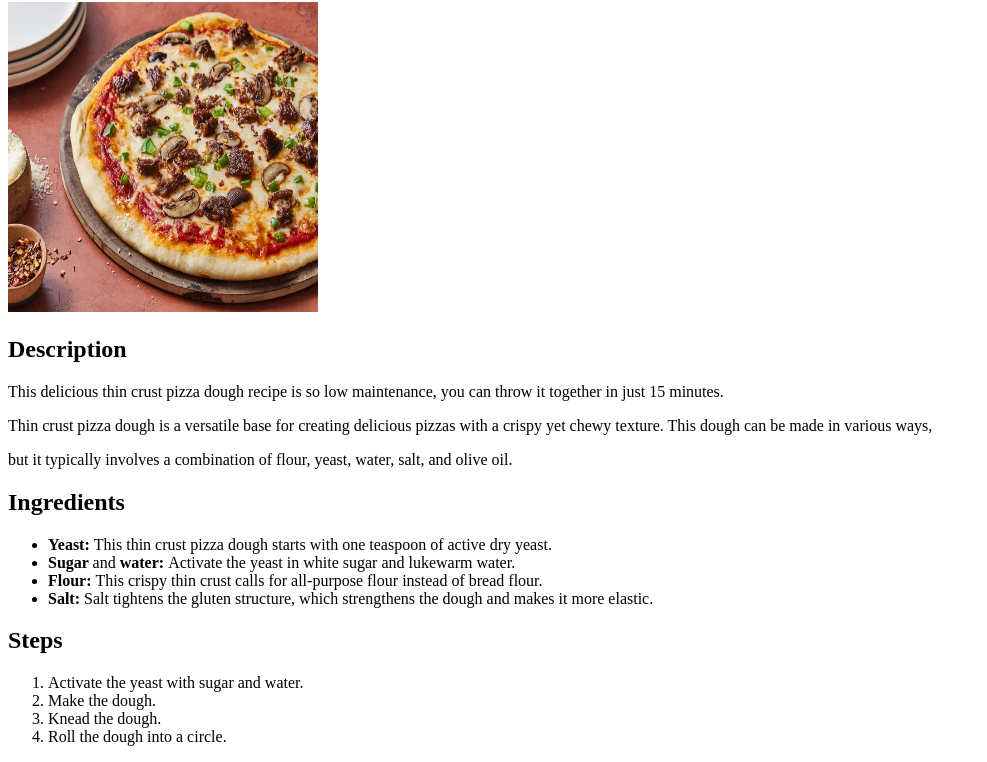
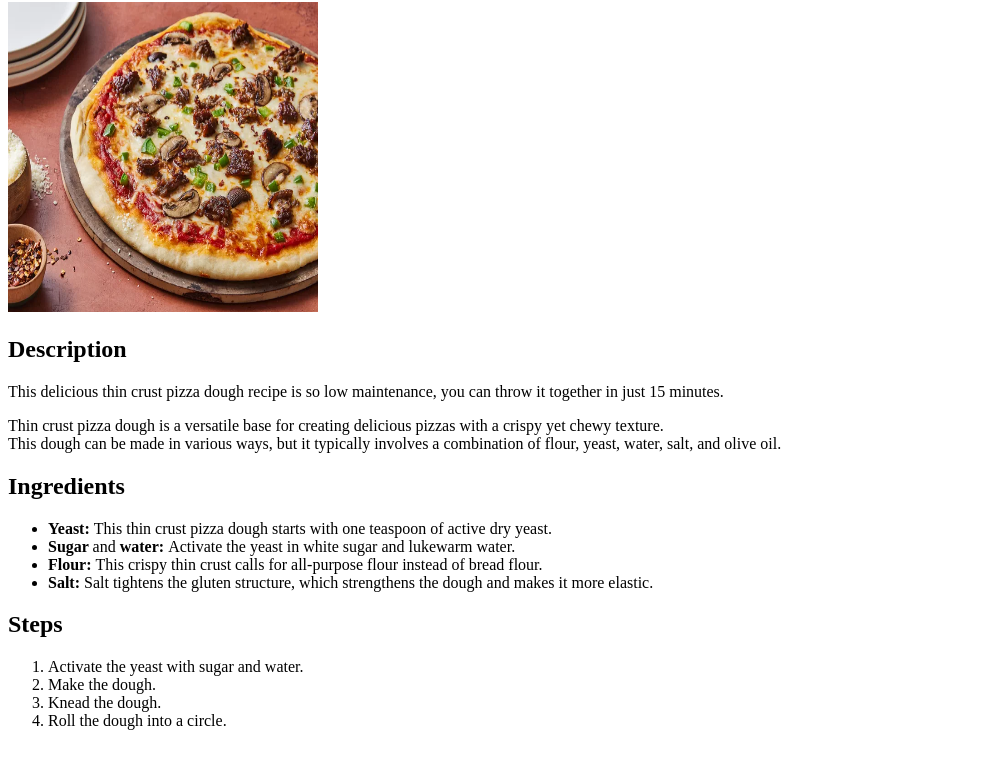
Before and after one commit to nohaidea/odin-recipes, a plain HTML site: page recipes/pizza.html in a window 1280 px wide. Shown: the part 104-866 px from the top of the page, without its empty margins (0-987 px from the left). Drawn offline with Linux system fonts and the light colour scheme.

Commit message:
Change the break line location

```diff
--- a/recipes/pizza.html
+++ b/recipes/pizza.html
@@ -10,8 +10,7 @@
         <img src="../images/pizza.webp" alt="picture of a pizza" height="310" width="310">
         <h2>Description</h2>
         <p>This delicious thin crust pizza dough recipe is so low maintenance, you can throw it together in just 15 minutes. </p>
-        <p>Thin crust pizza dough is a versatile base for creating delicious pizzas with a crispy yet chewy texture. This dough can be made in various ways,</p>
-        <p> but it typically involves a combination of flour, yeast, water, salt, and olive oil.</p>
+        <p>Thin crust pizza dough is a versatile base for creating delicious pizzas with a crispy yet chewy texture.<br>This dough can be made in various ways, but it typically involves a combination of flour, yeast, water, salt, and olive oil.</p>
         <h2>Ingredients</h2>
         <ul>
             <li><strong>Yeast: </strong>This thin crust pizza dough starts with one teaspoon of active dry yeast.</li>
```
